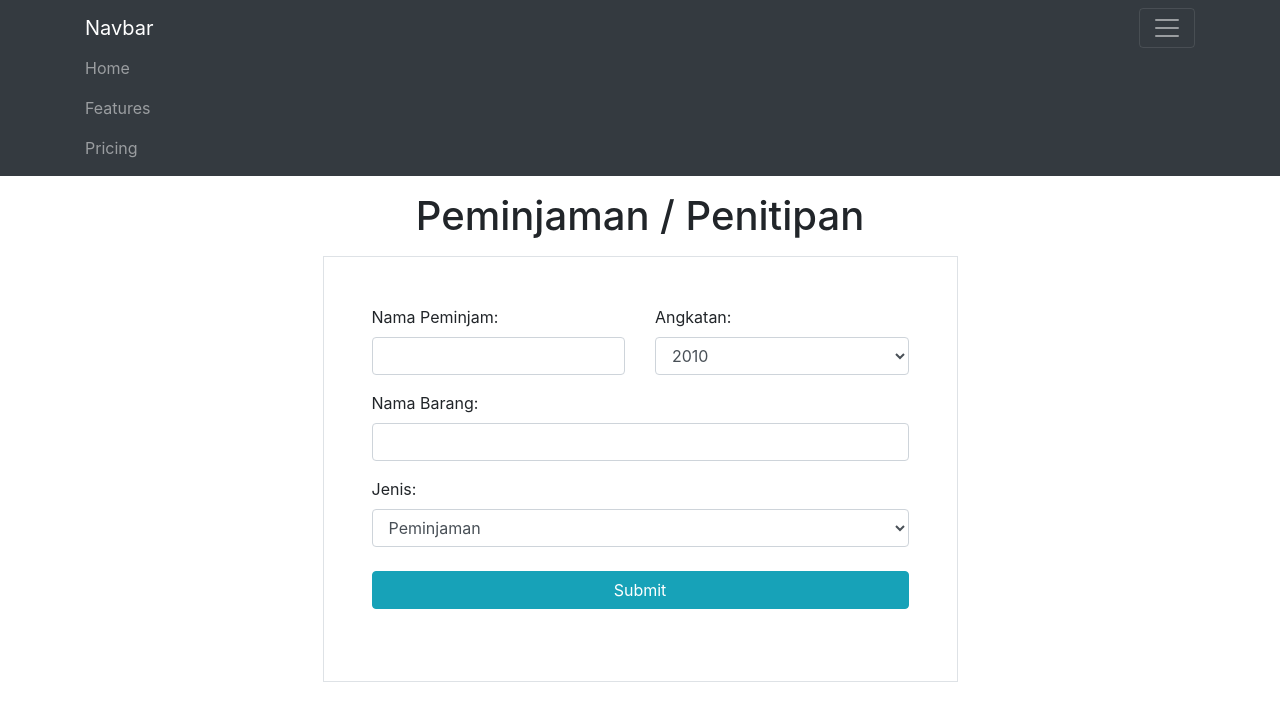
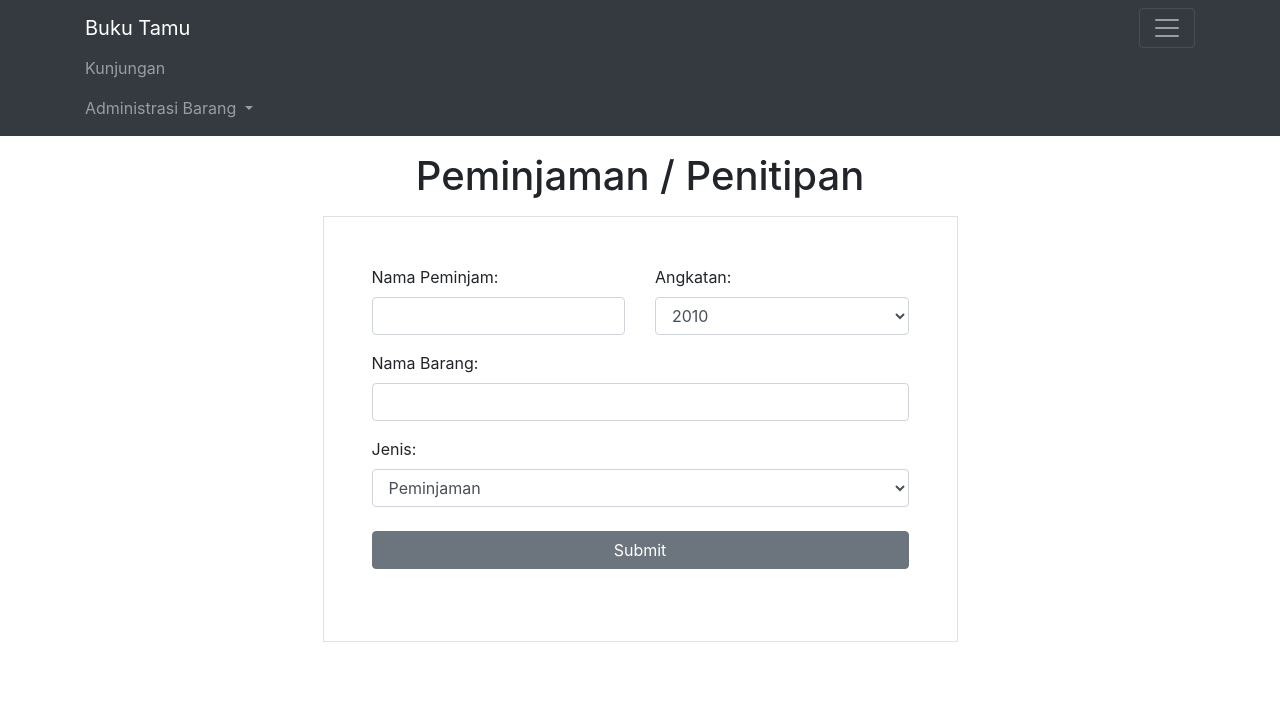
Before and after one commit to solehudindt/buku-tamu-web, a Django app: page /barang/adm_brg in a window 1280 px wide, after a click that opens the changed part. Shown: the top 721 px of the page. Run offline with Django 3.2, Linux system fonts and the light colour scheme; some libraries are stand-ins or nearby versions.

Commit message:
popup notif, fix navbar(beta 1)

```diff
--- a/barang/templates/barang/form_brg.html
+++ b/barang/templates/barang/form_brg.html
@@ -42,17 +42,19 @@
           </div>
 
       </div>
-      <button class="btn btn-info btn-block my-4" type="submit">Submit</button>
+      <button class="btn btn-secondary btn-block my-4" type="submit">Submit</button>
+
+      {% if messages %}
+        {% for message in messages %}
+          <script>
+            alert('{{ message }}');
+          </script>
+        {% endfor %}
+      {% endif %}
 
       </div>
     </form>
-    {% if messages %}
-      <ul class="messages">
-        {% for message in messages %}
-        <li  {% if message.tags %} class=" {{ message.tags }} " {% endif %}> {{ message }} </li>
-        {% endfor %}
-      </ul>
-    {% endif %}
+
     </div>
   </div>
 {% endblock %}
--- a/barang/views.py
+++ b/barang/views.py
@@ -2,7 +2,6 @@ from django.shortcuts import render, redirect
 from .forms import FormBrg
 from .models import AdmBarang
 from django.contrib import messages
-from django.core.paginator import Paginator, EmptyPage, PageNotAnInteger
 
 # Create your views here.
 
@@ -12,7 +11,12 @@ def viewBarang(request):
     return render(request, 'barang/dashboard_brg.html', {'barangs':list_brg, 'header':'Daftar Barang'})
 
 def pungutPengembalian(request, barang_id):
-    AdmBarang.objects.filter(id=barang_id).update(status=True)
+    try:
+        AdmBarang.objects.filter(id=barang_id).update(status=True)
+
+        messages.success(request, 'Pengembalian/Pengambilan Berhasil')
+    except:
+        messages.error(request, 'Error, Terjadi kesalahan')
 
     return redirect('barang:index')
 
@@ -21,11 +25,11 @@ def titipPinjam(request):
         form = FormBrg(request.POST)
         if form.is_valid():
             form.save()
-            messages.success(request, 'Success')
+            messages.success(request, 'Success, Peminjaman/Penitipan Berhasil')
 
-            return redirect('barang:index')
+            return redirect('barang:titipPinjam')
         else:
-            messages.error(request, 'Error')
+            messages.error(request, 'Error, Terjadi kesalahan')
     else:
         form = FormBrg()
         print("Bukan POST")
--- a/kunjungan/views.py
+++ b/kunjungan/views.py
@@ -11,11 +11,11 @@ def form_pengunjung(request):
         form = FormPengunjung(request.POST)
         if form.is_valid():
             form.save()
-            messages.success(request, 'Success')
+            messages.success(request, 'Success, Terimakasih sudah mengisi Buku Tamu')
 
             return redirect('kunjungan:index')
         else:
-            messages.error(request, 'Error')
+            messages.error(request, 'Error, Terjadi kesalahan')
     else:
         form = FormPengunjung()
 
--- a/templates/navbar.html
+++ b/templates/navbar.html
@@ -1,9 +1,8 @@
 <!--Navbar-->
-<nav class="navbar navbar-dark light-blue bg-dark">
+<nav class="navbar navbar-dark bg-dark">
     <div class="container">
         <!-- Navbar brand -->
-        <a class="navbar-brand" href="#">Navbar</a>
-
+        <a class="navbar-brand" href="{% url 'index' %}">Buku Tamu</a>
         <!-- Collapse button -->
         <button class="navbar-toggler" type="button" data-toggle="collapse" data-target="#navbarSupportedContent1"
             aria-controls="navbarSupportedContent1" aria-expanded="false" aria-label="Toggle navigation">
@@ -12,19 +11,24 @@
             </span>
         </button>
 
+
         <!-- Collapsible content -->
         <div class="collapse navbar-collapse" id="navbarSupportedContent1">
 
             <!-- Links -->
-            <ul class="navbar-nav mr-auto">
+            <ul class="navbar-nav">
             <li class="nav-item">
-                <a class="nav-link" href="#">Home <span class="sr-only">(current)</span></a>
+                <a class="nav-link" href="{% url 'kunjungan:index' %}">Kunjungan</a>
             </li>
-            <li class="nav-item">
-                <a class="nav-link" href="#">Features</a>
-            </li>
-            <li class="nav-item">
-                <a class="nav-link" href="#">Pricing</a>
+            <li class="nav-item dropdown">
+                <a class="nav-link dropdown-toggle" href="#" id="navbarDropdown" role="button" data-toggle="dropdown" aria-haspopup="true" aria-expanded="false">
+                    Administrasi Barang
+                </a>
+                <div class="dropdown-menu" aria-labelledby="navbarDropdown">
+                    <a class="dropdown-item" href="{% url 'barang:titipPinjam' %}">Peminjaman / Penitipan</a>
+                    <div class="dropdown-divider"></div>
+                    <a class="dropdown-item" href="{% url 'barang:index' %}">Daftar Barang</a>
+                </div>
             </li>
             </ul>
             <!-- Links -->
```
Also changed, not shown: barang/templates/barang/dashboard_brg.html (+15 -1 lines), kunjungan/templates/kunjungan/form_pengunjung.html (+9 -1 lines).
